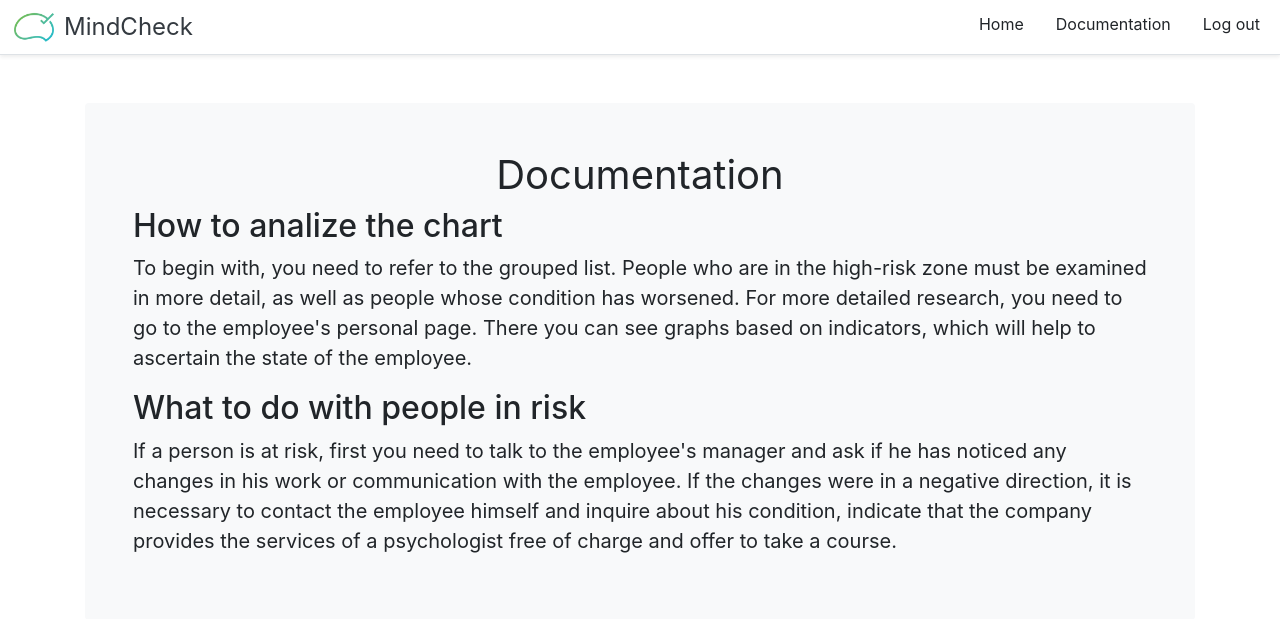
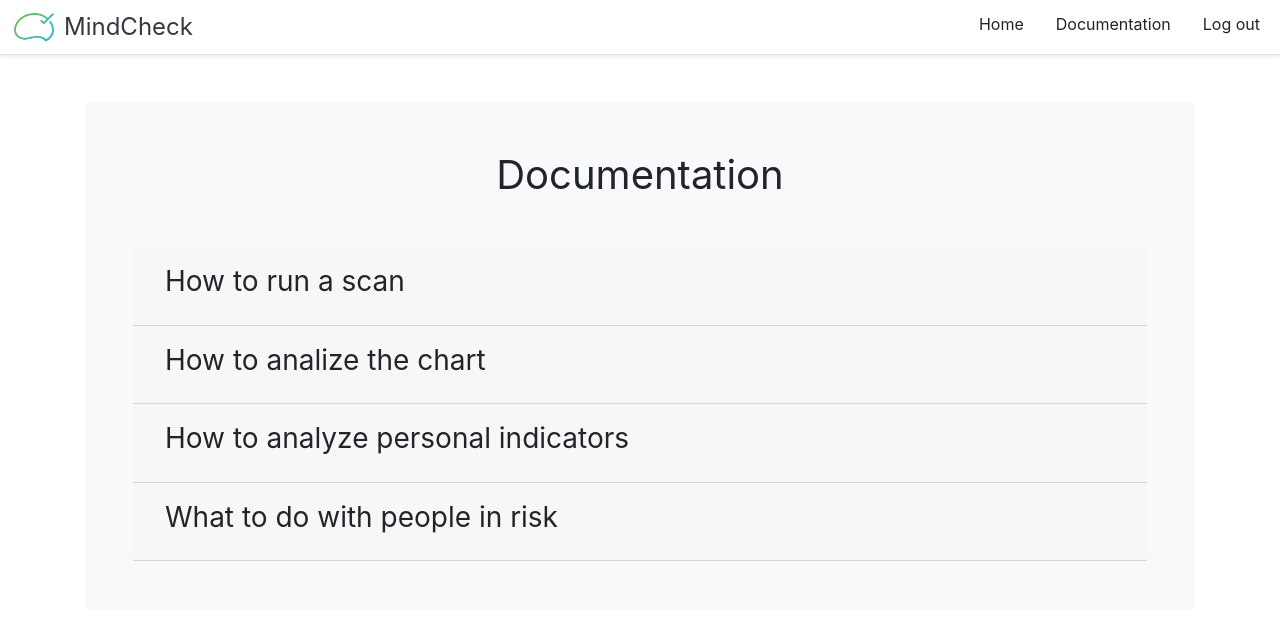
Before and after one commit to Daria1325/Burnout-Detection-through-Analysis-of-Workers-Tweets-using-SVM, a Django app: page /documentation/ in a window 1280 px wide. Shown: the top 619 px of the page. Run offline with Django 3.2, Linux system fonts and the light colour scheme; a user stored in the database is signed in; parts of the project's set-up code (start-up, migrations or seed data) failed here and were passed over; some libraries are stand-ins or nearby versions.

Commit message:
updated documentation

```diff
--- a/analizer/Tweets.py
+++ b/analizer/Tweets.py
@@ -29,7 +29,6 @@ class Twitter(object):
 
 
     def get_tweets(self,username,end_date):
-            print(type(end_date))
             api = self.config(self.config_path)
             start_date = end_date + relativedelta(months=-1)
             number_of_tweets=200
--- a/analizer/analizer.py
+++ b/analizer/analizer.py
@@ -46,7 +46,6 @@ def save_results(worker, date, probs, count):
     result = {"percent_N" : probs[0], "percent_S": probs[1], "percent_L" : probs[2],
     "count_N" : count[0], "count_S" : count[1], "count_L" : count[2]}
     result['status'], _ = analize_results(result)
-    print(result)
     Result.objects.update_or_create(
     employee_id=employee, scan_date = date,
     defaults=result,
--- a/documentation/templates/documentation/documentation.html
+++ b/documentation/templates/documentation/documentation.html
@@ -4,18 +4,74 @@
 
 <div class="container my-5">
     <div class="bg-light p-5 rounded">
-      <div class="mx-auto">
-        <h1 class="fw-normal text-center">Documentation</h1>
-        <h2>How to analize the chart</h2>
-        <p class="fs-5">To begin with, you need to refer to the grouped list. People who are in the high-risk zone must be examined in more detail,
-           as well as people whose condition has worsened. For more detailed research, you need to go to the employee's personal page.
-           There you can see graphs based on indicators, which will help to ascertain the state of the employee.</p>
-        <h2>What to do with people in risk</h2>
-        <p class="fs-5">If a person is at risk, first you need to talk to the employee's manager and
-          ask if he has noticed any changes in his work or communication with the employee.
-          If the changes were in a negative direction, it is necessary to contact the employee himself and inquire about his condition,
-          indicate that the company provides the services of a psychologist free of charge and offer to take a course.</p>
-    </div>
+      <div class="mx-auto" id="accordion">
+        <h1 class="fw-normal text-center mb-5">Documentation</h1>
+        <div class="card border-0">
+          <div class="card-header" id="headingFour">
+            <h5 class="mb-0">
+              <button class="btn collapsed w-100 text-left shadow-none border-0" data-toggle="collapse" data-target="#collapseFour" aria-expanded="false" aria-controls="collapseFour">
+                <h3 class="fw-normal">How to run a scan</h3>
+              </button>
+            </h5>
+          </div>
+          <div id="collapseFour" class="collapse" aria-labelledby="headingFour" data-parent="#accordion">
+            <div class="card-body">
+              To start a scan, go to the main page and click the <b>Start scanning</b> button.
+               Select the date of the scan (the current date is recommended) and select a group of employees,
+               if the scan is not performed for all employees. <br>Press the start button.
+                <br>You will see a progress bar that will show the progress of the scan, upon completion
+                 the updated data will be available for use.  </div>
+          </div>
+        </div>
+            <div class="card border-0">
+              <div class="card-header" id="headingOne">
+                <h5 class="mb-0">
+                  <button class="btn collapsed w-100 text-left shadow-none border-0" data-toggle="collapse" data-target="#collapseOne" aria-expanded="true" aria-controls="collapseOne">
+                    <h3 class="fw-normal">How to analize the chart</h3>
+                  </button>
+                </h5>
+              </div>
+
+              <div id="collapseOne" class="collapse" aria-labelledby="headingOne" data-parent="#accordion">
+                <div class="card-body ">
+                  To begin with, you need to refer to the grouped list. People who are in the high-risk zone must be examined in more detail,
+                  as well as people whose condition has worsened. For more detailed research, you need to go to the employee's personal page.
+                  There you can see graphs based on indicators, which will help to ascertain the state of the employee.        </div>
+              </div>
+            </div>
+            <div class="card border-0">
+              <div class="card-header" id="headingTwo">
+                <h5 class="mb-0">
+                  <button class="btn collapsed w-100 text-left shadow-none border-0" data-toggle="collapse" data-target="#collapseTwo" aria-expanded="false" aria-controls="collapseTwo">
+                    <h3 class="fw-normal">How to analyze personal indicators</h3>
+                  </button>
+                </h5>
+              </div>
+              <div id="collapseTwo" class="collapse" aria-labelledby="headingTwo" data-parent="#accordion">
+                <div class="card-body">
+                  On the employee's personal page, you can see the change in 4 indicators: the number
+                  of tweets written per month, the percentage of normal, stressful and lonely tweets. If there are
+                  any sharp changes in the indicators, this is a reason to pay attention to this employee.        </div>
+              </div>
+            </div>
+            <div class="card border-0">
+              <div class="card-header" id="headingThree">
+                <h5 class="mb-0">
+                  <button class="btn collapsed w-100 text-left shadow-none border-0" data-toggle="collapse" data-target="#collapseThree" aria-expanded="false" aria-controls="collapseThree">
+                    <h3 class="fw-normal">What to do with people in risk</h3>         </button>
+                </h5>
+              </div>
+              <div id="collapseThree" class="collapse" aria-labelledby="headingThree" data-parent="#accordion">
+                <div class="card-body">
+                  If a person is at risk, first you need to talk to the employee's manager and
+                  ask if he has noticed any changes in his work or communication with the employee.
+                  If the changes were in a negative direction, it is necessary to contact the employee himself and inquire about his condition,
+                  indicate that the company provides the services of a psychologist free of charge and offer to take a course.        </div>
+              </div>
+            </div>
+
+          </div>
+
     </div>
   </div>
 
--- a/documentation/views.py
+++ b/documentation/views.py
@@ -1,7 +1,7 @@
 from django.shortcuts import render
 from django.contrib.auth.decorators import login_required
 
-@login_required(login_url='login/')
+@login_required(login_url='/login/')
 def documentation_view(request):
 
     return render(request, 'documentation/documentation.html')
--- a/personal/templates/personal/modal_scaning.html
+++ b/personal/templates/personal/modal_scaning.html
@@ -8,7 +8,7 @@
         <h4 class="modal-title w-100 font-weight-bold">Scaning</h4>
         <button data-dismiss="modal"  aria-label="Close" class="btn btn-close"></button>
       </div>
-      <div class="modal-body mx-3 d-flex flex-column">
+      <div class="modal-body mx-3 d-flex justify-content-around">
         {% for field in form %}
         <div class="form-group form-outline mb-4">
           {{ field.label }}
```
Also changed, not shown: personal/views.py (+15 -5 lines), db.sqlite3.
